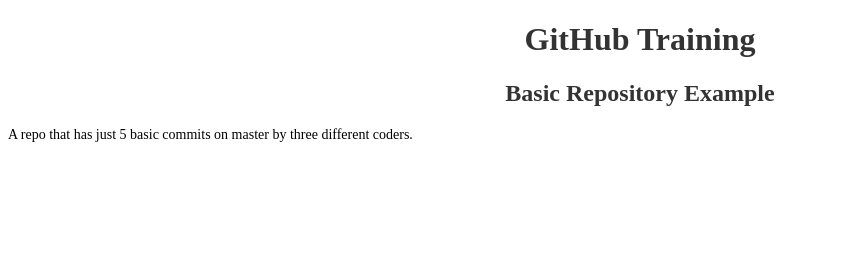
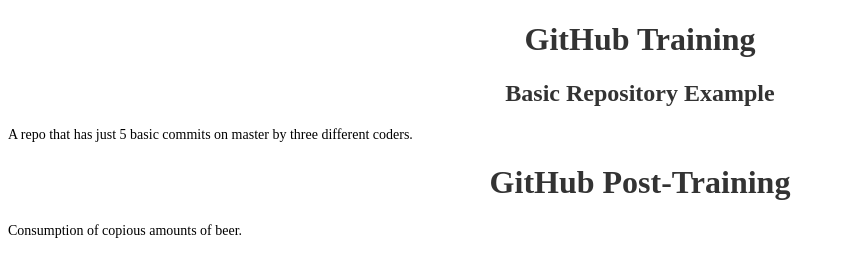
Before and after one commit to brntbeer/pull-request-workflow, a plain HTML site: page index.html in a window 1280 px wide. Shown: the whole page, without its empty margins (0-845 px from the left). Drawn offline with Linux system fonts and the light colour scheme.

Commit message:
added phase 2 of training

```diff
--- a/index.html
+++ b/index.html
@@ -12,5 +12,12 @@
     <p>
       A repo that has just 5 basic commits on master by three different coders.
     </p>
+
+    <h1>GitHub Post-Training</h1>
+
+    <p>
+      Consumption of copious amounts of beer.
+    </p>
+
   </body>
 </html>
```
